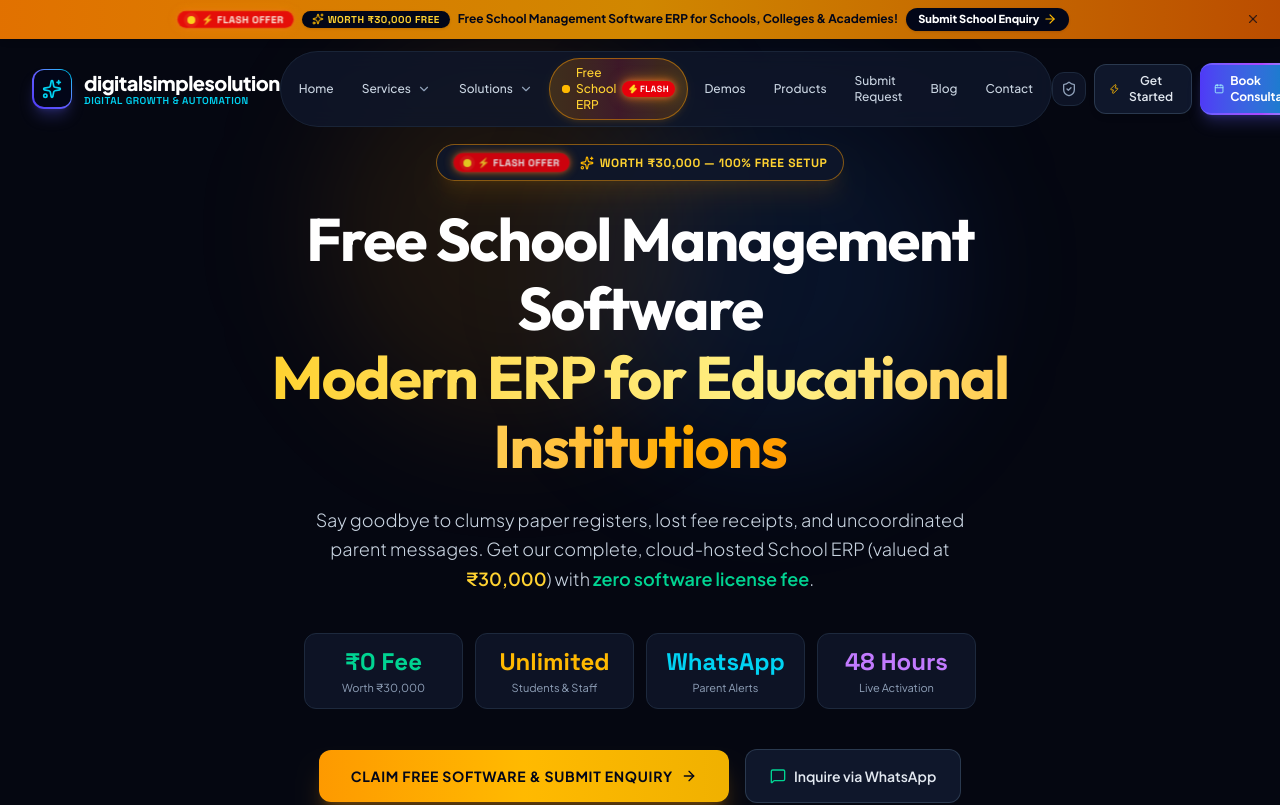
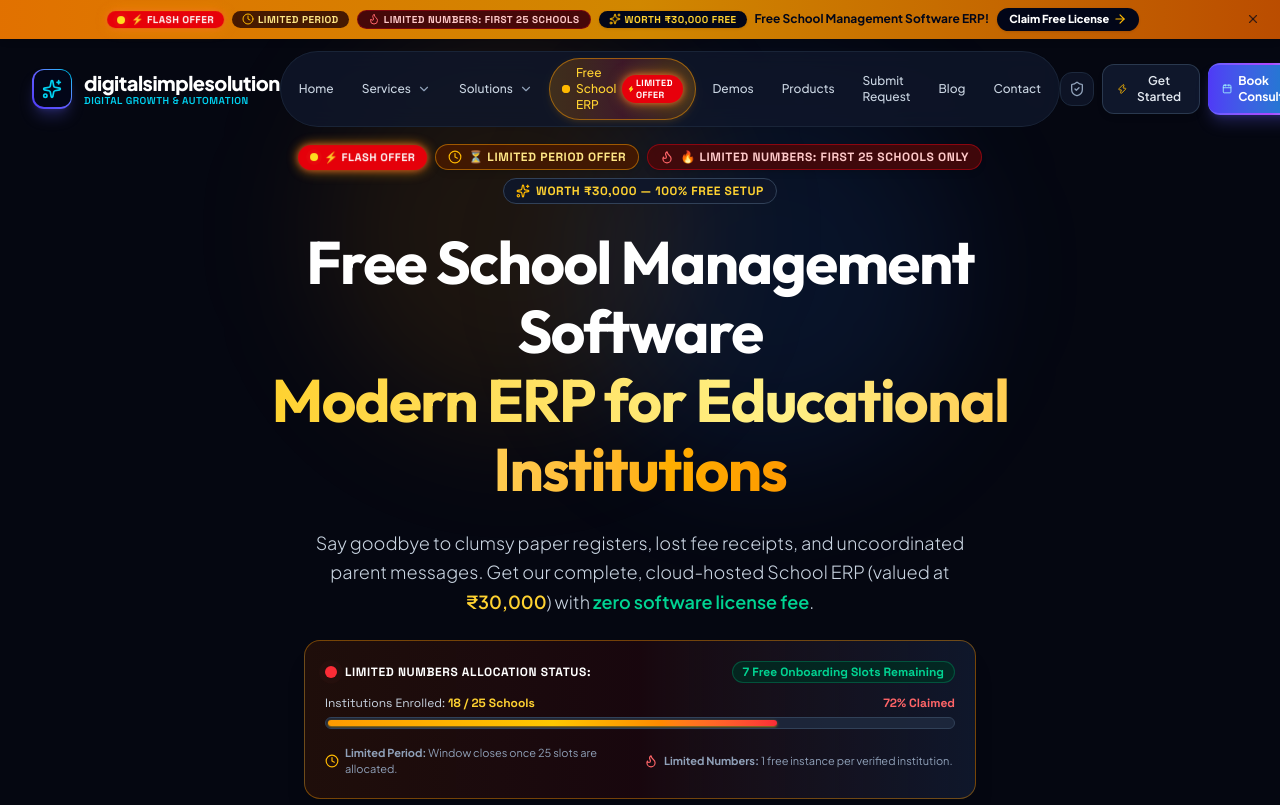
Before and after one commit to mhkr038-create/NewWebsite, a Next.js app: page /free-school-management-software in a window 1280 px wide. Shown: the top 805 px of the page. Built offline with nearby package versions, Linux system fonts and the light colour scheme.

Commit message:
feat: add limited period and limited numbers offer urgency badges and live capacity trackers

```diff
--- a/src/app/HomeContent.tsx
+++ b/src/app/HomeContent.tsx
@@ -2,7 +2,7 @@
 
 import React from 'react';
 import Link from 'next/link';
-import { ArrowUpRight, ShieldCheck, Zap } from 'lucide-react';
+import { ArrowUpRight, ShieldCheck, Zap, Clock, Flame } from 'lucide-react';
 import { useInquiry } from '../context/InquiryContext';
 import { SITE_CONFIG } from '../config/siteConfig';
 
@@ -72,10 +72,17 @@
                   </span>
                   <span>⚡ FLASH OFFER</span>
                 </span>
+                <span className="inline-flex items-center gap-1 bg-amber-950 text-amber-200 border border-amber-500/40 px-2 py-0.5 rounded-full text-[10px] font-mono font-bold uppercase tracking-wider">
+                  <Clock className="w-3 h-3 text-amber-400" />
+                  <span>LIMITED PERIOD</span>
+                </span>
+                <span className="inline-flex items-center gap-1 bg-red-950 text-red-200 border border-red-800/60 px-2 py-0.5 rounded-full text-[10px] font-mono font-bold uppercase tracking-wider">
+                  <Flame className="w-3 h-3 text-red-400" />
+                  <span>LIMITED TO FIRST 25 SCHOOLS</span>
+                </span>
                 <span className="px-2.5 py-0.5 rounded-full bg-amber-400 text-slate-950 text-[10px] font-mono font-extrabold uppercase tracking-wider">
                   WORTH ₹30,000 FREE
                 </span>
-                <span className="text-xs text-emerald-400 font-mono font-semibold">100% Free Core ERP</span>
               </div>
               <h3 className="text-xl sm:text-2xl font-bold text-white font-heading">
                 Free School Management Software
@@ -83,6 +90,20 @@
               <p className="text-xs sm:text-sm text-slate-300 leading-relaxed font-light max-w-xl">
                 Modern ERP for schools & educational institutes. Automate student admissions, daily attendance, fee receipts, report cards, and WhatsApp parent alerts at zero software license cost.
               </p>
+
+              {/* Scarcity Progress Bar */}
+              <div className="bg-slate-950/70 border border-amber-500/30 rounded-xl p-3 max-w-xl">
+                <div className="flex items-center justify-between text-[11px] font-mono mb-1.5">
+                  <span className="text-amber-300 font-bold flex items-center gap-1">
+                    <Flame className="w-3.5 h-3.5 text-amber-400" />
+                    18 of 25 Free Setup Slots Claimed
+                  </span>
+                  <span className="text-emerald-400 font-bold">Only 7 Remaining!</span>
+                </div>
+                <div className="w-full bg-slate-800 h-2 rounded-full overflow-hidden">
+                  <div className="bg-gradient-to-r from-amber-500 to-red-500 h-full rounded-full w-[72%] transition-all duration-1000" />
+                </div>
+              </div>
               <div className="flex flex-wrap items-center gap-3 pt-2">
                 <Link
                   href="/free-school-management-software#enquiry-form"
--- a/src/components/layout/AnnouncementBanner.tsx
+++ b/src/components/layout/AnnouncementBanner.tsx
@@ -2,7 +2,7 @@
 
 import React, { useState } from 'react';
 import Link from 'next/link';
-import { Sparkles, ArrowRight, X, GraduationCap } from 'lucide-react';
+import { Sparkles, ArrowRight, X, GraduationCap, Clock, Flame } from 'lucide-react';
 
 export const AnnouncementBanner: React.FC = () => {
   const [isVisible, setIsVisible] = useState(true);
@@ -23,19 +23,30 @@
             <span>⚡ FLASH OFFER</span>
           </span>
 
+          {/* Limited Period & Limited Numbers Badges */}
+          <span className="inline-flex items-center gap-1 bg-amber-950 text-amber-200 px-2.5 py-0.5 rounded-full text-[10px] font-mono font-bold uppercase tracking-wider">
+            <Clock className="w-3 h-3 text-amber-400" />
+            <span>LIMITED PERIOD</span>
+          </span>
+
+          <span className="inline-flex items-center gap-1 bg-red-950 text-red-200 border border-red-800/60 px-2.5 py-0.5 rounded-full text-[10px] font-mono font-bold uppercase tracking-wider">
+            <Flame className="w-3 h-3 text-red-400" />
+            <span>LIMITED NUMBERS: FIRST 25 SCHOOLS</span>
+          </span>
+
           <span className="inline-flex items-center gap-1 bg-slate-950 text-amber-300 px-2.5 py-0.5 rounded-full text-[10px] font-mono font-bold uppercase tracking-wider shadow-sm">
             <Sparkles className="w-3 h-3 text-amber-400" />
             WORTH ₹30,000 FREE
           </span>
 
           <span className="font-bold text-white sm:text-slate-950">
-            Free School Management Software ERP for Schools, Colleges & Academies!
+            Free School Management Software ERP!
           </span>
           <Link
             href="/free-school-management-software#enquiry-form"
             className="inline-flex items-center gap-1 font-extrabold text-white bg-slate-950 hover:bg-slate-900 px-3 py-1 rounded-full text-[11px] shadow-sm transition-all cursor-pointer hover:scale-105"
           >
-            <span>Submit School Enquiry</span>
+            <span>Claim Free License</span>
             <ArrowRight className="w-3.5 h-3.5 text-amber-400" />
           </Link>
         </div>
--- a/src/components/layout/Navbar.tsx
+++ b/src/components/layout/Navbar.tsx
@@ -164,7 +164,7 @@
                   {link.isFlash && (
                     <span className="px-1.5 py-0.5 bg-red-600 text-white text-[9px] font-extrabold rounded-full font-mono uppercase tracking-wider animate-blink-flash flex items-center gap-0.5 shadow-sm">
                       <Zap className="w-2.5 h-2.5 fill-yellow-300 text-yellow-300" />
-                      FLASH
+                      LIMITED OFFER
                     </span>
                   )}
                   {link.hasDropdown && (
@@ -332,7 +332,7 @@
                   {link.isFlash && (
                     <span className="px-2 py-0.5 bg-red-600 text-white text-[9px] font-extrabold rounded-full font-mono uppercase tracking-wider animate-blink-flash flex items-center gap-0.5 shadow-sm">
                       <Zap className="w-2.5 h-2.5 fill-yellow-300 text-yellow-300" />
-                      FLASH • ₹30K FREE
+                      LIMITED SLOTS • ₹30K FREE
                     </span>
                   )}
                 </span>
--- a/src/views/FreeSchoolSoftwareView.tsx
+++ b/src/views/FreeSchoolSoftwareView.tsx
@@ -22,7 +22,8 @@
   Mail,
   Send,
   Award,
-  Zap
+  Zap,
+  Flame
 } from 'lucide-react';
 import confetti from 'canvas-confetti';
 import { adminStore } from '../services/adminStore';
@@ -208,16 +209,27 @@
 
         <div className="text-center max-w-3xl mx-auto space-y-6 relative z-10">
 
-          {/* Main Free Badge with Blinking Flash */}
-          <div className="inline-flex items-center gap-2.5 px-4 py-2 rounded-full bg-slate-900/90 border border-amber-500/50 shadow-xl shadow-amber-500/10 flex-wrap justify-center">
-            <span className="inline-flex items-center gap-1.5 bg-red-600 text-white px-2.5 py-0.5 rounded-full text-[10px] font-mono font-extrabold uppercase tracking-wider animate-blink-flash">
+          {/* Main Free Badge with Blinking Flash, Limited Period & Limited Numbers */}
+          <div className="flex flex-wrap items-center justify-center gap-2">
+            <span className="inline-flex items-center gap-1.5 bg-red-600 text-white px-3 py-1 rounded-full text-[11px] font-mono font-extrabold uppercase tracking-wider animate-blink-flash shadow-lg shadow-red-500/30">
               <span className="relative flex h-2 w-2">
                 <span className="animate-ping absolute inline-flex h-full w-full rounded-full bg-yellow-200 opacity-90" />
                 <span className="relative inline-flex rounded-full h-2 w-2 bg-yellow-300" />
               </span>
               <span>⚡ FLASH OFFER</span>
             </span>
-            <span className="inline-flex items-center gap-1.5 text-amber-300 text-xs font-mono font-bold uppercase tracking-wider">
+
+            <span className="inline-flex items-center gap-1.5 bg-amber-950/90 text-amber-200 border border-amber-500/50 px-3 py-1 rounded-full text-xs font-mono font-bold uppercase tracking-wider shadow-md">
+              <Clock className="w-3.5 h-3.5 text-amber-400" />
+              <span>⏳ LIMITED PERIOD OFFER</span>
+            </span>
+
+            <span className="inline-flex items-center gap-1.5 bg-red-950/90 text-red-200 border border-red-800/80 px-3 py-1 rounded-full text-xs font-mono font-bold uppercase tracking-wider shadow-md">
+              <Flame className="w-3.5 h-3.5 text-red-400" />
+              <span>🔥 LIMITED NUMBERS: FIRST 25 SCHOOLS ONLY</span>
+            </span>
+
+            <span className="inline-flex items-center gap-1.5 text-amber-300 bg-slate-900/90 border border-slate-700 px-3 py-1 rounded-full text-xs font-mono font-bold uppercase tracking-wider">
               <Sparkles className="w-3.5 h-3.5 text-amber-400 shrink-0" />
               <span>WORTH ₹30,000 — 100% FREE SETUP</span>
             </span>
@@ -234,8 +246,47 @@
             Say goodbye to clumsy paper registers, lost fee receipts, and uncoordinated parent messages. Get our complete, cloud-hosted School ERP (valued at <strong className="text-amber-300 font-semibold">₹30,000</strong>) with <strong className="text-emerald-400 font-semibold">zero software license fee</strong>.
           </p>
 
+          {/* Live Scarcity & Capacity Tracker */}
+          <div className="p-4 sm:p-5 rounded-2xl bg-gradient-to-r from-amber-950/40 via-red-950/30 to-slate-900 border border-amber-500/40 shadow-xl max-w-2xl mx-auto text-left space-y-3">
+            <div className="flex flex-wrap items-center justify-between gap-2">
+              <div className="flex items-center gap-2">
+                <span className="relative flex h-3 w-3">
+                  <span className="animate-ping absolute inline-flex h-full w-full rounded-full bg-red-400 opacity-75"></span>
+                  <span className="relative inline-flex rounded-full h-3 w-3 bg-red-500"></span>
+                </span>
+                <span className="text-xs font-mono font-bold uppercase tracking-wider text-white">
+                  Limited Numbers Allocation Status:
+                </span>
+              </div>
+              <span className="text-xs font-mono text-emerald-400 font-bold bg-emerald-950/80 border border-emerald-500/30 px-2.5 py-0.5 rounded-full">
+                7 Free Onboarding Slots Remaining
+              </span>
+            </div>
+
+            <div className="space-y-1.5">
+              <div className="flex justify-between text-xs font-mono text-slate-300">
+                <span>Institutions Enrolled: <strong className="text-amber-300">18 / 25 Schools</strong></span>
+                <span className="text-red-400 font-bold">72% Claimed</span>
+              </div>
+              <div className="w-full bg-slate-800/90 h-3 rounded-full overflow-hidden p-0.5 border border-slate-700">
+                <div className="bg-gradient-to-r from-amber-500 via-yellow-400 to-red-500 h-full rounded-full w-[72%] transition-all duration-1000 shadow-sm shadow-amber-400/50" />
+              </div>
+            </div>
+
+            <div className="grid grid-cols-1 sm:grid-cols-2 gap-2 pt-1 text-[11px] text-slate-400">
+              <div className="flex items-center gap-1.5">
+                <Clock className="w-3.5 h-3.5 text-amber-400 shrink-0" />
+                <span><strong>Limited Period:</strong> Window closes once 25 slots are allocated.</span>
+              </div>
+              <div className="flex items-center gap-1.5">
+                <Flame className="w-3.5 h-3.5 text-red-400 shrink-0" />
+                <span><strong>Limited Numbers:</strong> 1 free instance per verified institution.</span>
+              </div>
+            </div>
+          </div>
+
           {/* Quick Value Metrics */}
-          <div className="grid grid-cols-2 sm:grid-cols-4 gap-3 pt-4 max-w-2xl mx-auto">
+          <div className="grid grid-cols-2 sm:grid-cols-4 gap-3 pt-2 max-w-2xl mx-auto">
             <div className="p-3 rounded-xl bg-slate-900/80 border border-slate-800">
               <span className="text-xl sm:text-2xl font-bold font-mono text-emerald-400">₹0 Fee</span>
               <p className="text-[11px] text-slate-400 mt-0.5">Worth ₹30,000</p>
@@ -422,6 +473,32 @@
             <p className="text-xs sm:text-sm text-slate-400 mt-1">
               Provide your school information below. Our education technical team will review your requirements, prepare your demo database, and contact you within 24 hours.
             </p>
+
+            {/* Urgency & Capacity Callout Banner */}
+            <div className="mt-5 p-4 rounded-2xl bg-gradient-to-r from-red-950/60 via-amber-950/40 to-slate-900 border border-red-500/40 flex items-center justify-between gap-4 flex-wrap">
+              <div className="flex items-center gap-3">
+                <span className="p-2 rounded-xl bg-red-600/20 text-red-400 border border-red-500/40 shrink-0">
+                  <Flame className="w-5 h-5 text-red-400 animate-pulse" />
+                </span>
+                <div>
+                  <p className="text-xs font-bold text-white flex items-center gap-2 flex-wrap">
+                    <span>⚡ Limited Period & Limited Numbers Offer</span>
+                    <span className="px-2 py-0.5 bg-red-600 text-white text-[9px] font-extrabold rounded-full font-mono uppercase tracking-wider animate-blink-flash">
+                      7 SLOTS REMAINING
+                    </span>
+                  </p>
+                  <p className="text-[11px] text-slate-300 mt-0.5">
+                    Free cloud setup & license (Worth ₹30,000) is strictly capped at the <strong>first 25 educational institutions</strong>. Lock in your institute's allocation now before enrollment closes.
+                  </p>
+                </div>
+              </div>
+              <div className="text-right font-mono shrink-0">
+                <span className="text-xs text-amber-300 font-bold">18 / 25 Claimed</span>
+                <div className="w-28 bg-slate-800 h-2 rounded-full overflow-hidden mt-1 border border-slate-700">
+                  <div className="bg-gradient-to-r from-amber-500 to-red-500 h-full w-[72%]" />
+                </div>
+              </div>
+            </div>
           </div>
 
           {!isSubmitted ? (
```
